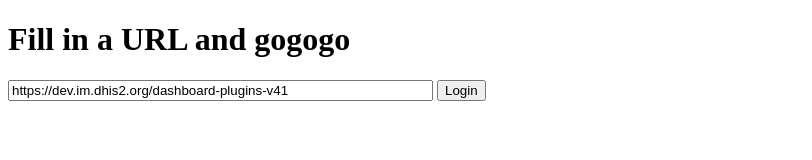
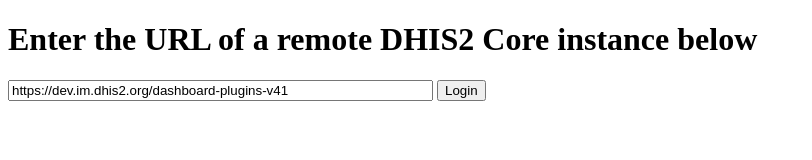
Before and after one commit to HendrikThePendric/im-dhis2-localhost-login, a website: page app/index.html in a window 1280 px wide. Shown: the whole page, without its empty margins (0-812 px from the left). Drawn offline with Linux system fonts and the light colour scheme.

Commit message:
chore: adjust title and header text to be more professional ;-)

```diff
--- a/app/index.html
+++ b/app/index.html
@@ -2,11 +2,11 @@
 <html lang="en">
   <head>
     <meta charset="UTF-8">
-    <title>Login stuff</title>
+    <title>IM login from localhost</title>
   </head>
   <body>
     <main>
-      <h1>Fill in a URL and gogogo</h1>
+      <h1>Enter the URL of a remote DHIS2 Core instance below</h1>
       <input type="url" id="instanceUrl" size="50" placeholder="Instance URL" value="https://dev.im.dhis2.org/dashboard-plugins-v41"></input>
       <button onclick="login()">Login</button>
     </main>
```
